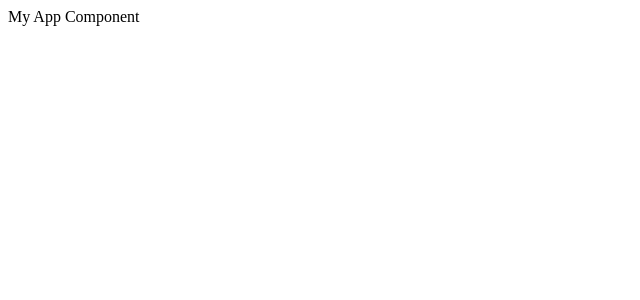
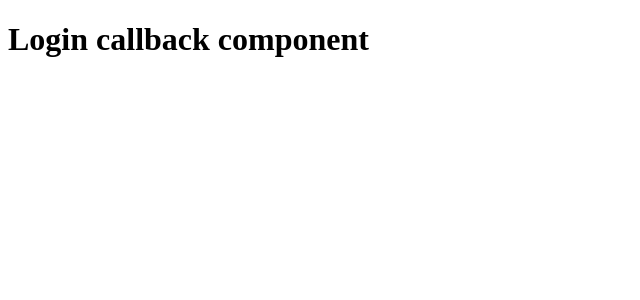
Before and after one commit to alehtulach/ReactBoilerplate, a React app: page /oauth_callback in a window 1280 px wide. Shown: the top 300 px of the page, without its empty margins (0-640 px from the left). Built offline with nearby package versions, Linux system fonts and the light colour scheme.

Commit message:
adding react router

```diff
--- a/package.json
+++ b/package.json
@@ -27,6 +27,7 @@
     "koa": "^2.13.0",
     "react": "^17.0.1",
     "react-dom": "^17.0.1",
+    "react-router-dom": "^5.2.0",
     "style-loader": "^2.0.0"
   },
   "devDependencies": {
--- a/src/App.js
+++ b/src/App.js
@@ -1,10 +1,18 @@
 import React from 'react';
+import { BrowserRouter as Router, Route, Switch } from 'react-router-dom';
+import { Login } from './Login';
+import { LoginCallback } from './LoginCallback';
 
 class App extends React.Component {
     render() {
         return (
             <div>
-                My App Component
+                <Router>
+                    <Switch>
+                        <Route path="/login" component={Login} />
+                        <Route path='/oauth_callback' component={LoginCallback} />
+                    </Switch>
+                </Router>
             </div>
         );
     }
--- /dev/null
+++ b/src/Login.js
@@ -0,0 +1,7 @@
+import React from 'react';
+
+export const Login = () => {
+    const data = 'Login component';
+
+    return <h1>{data}</h1>;
+};
--- /dev/null
+++ b/src/LoginCallback.js
@@ -0,0 +1,7 @@
+import React from 'react';
+
+export const LoginCallback = () => {
+    const data = 'Login callback component';
+
+    return <h1>{data}</h1>;
+};
```
Also changed, not shown: 1 other file (tests, documents, lock files or other folders).
